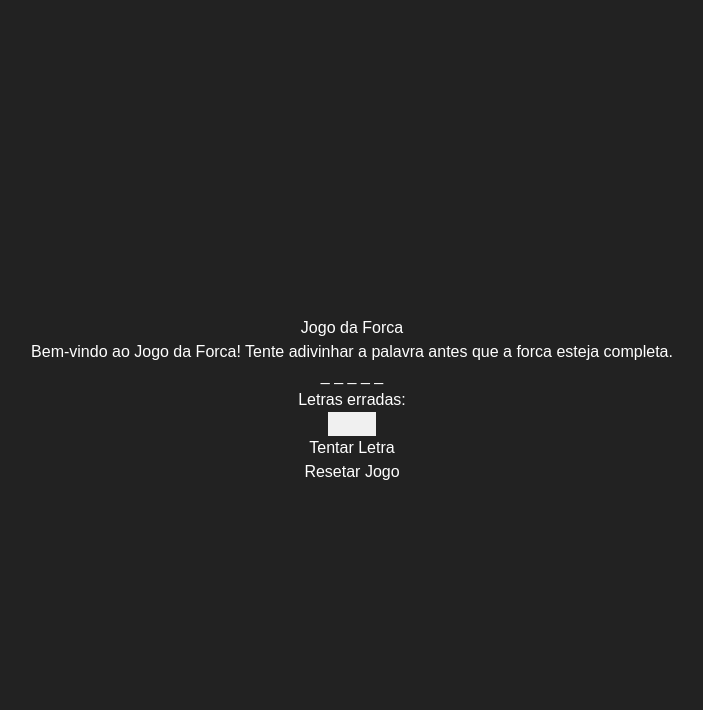
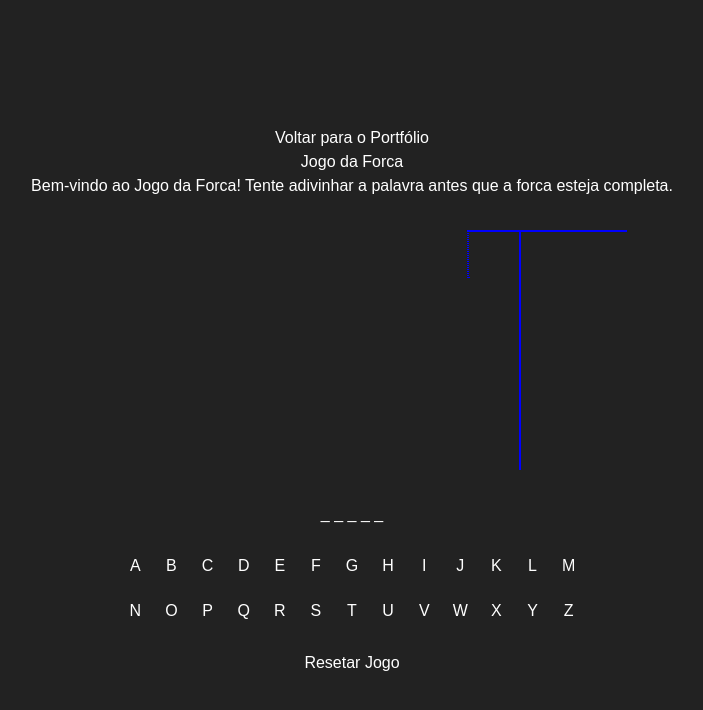
Before and after one commit to Guithentges/meu-site, a Next.js app: page /jogo_forca in a window 1280 px wide. Shown: the top 710 px of the page, without its empty margins (288-991 px from the left). Built offline with nearby package versions, Linux system fonts and the light colour scheme.

Commit message:
funcionalidades-finalizadas-JF

```diff
--- a/app/globals.css
+++ b/app/globals.css
@@ -231,6 +231,7 @@ header{
     padding-block: 5%;
   }
   .proj{
+    position: relative;
     width: 100%;
     padding-top: 4rem;
     padding-bottom: 2rem;
@@ -238,7 +239,8 @@ header{
     border: 2px solid var(--terciary-color);
     border-radius: 5px;
     transition: all 500ms ease;
-    object-fit: contain
+    object-fit: contain;
+    overflow: hidden;
   }
   .proj:hover{
     display: flex;
@@ -247,6 +249,9 @@ header{
     transform: translateY(-15px);
   }
   .proj-text{
+    position: absolute;
+    top: 0;
+    left: 0;
     display: none;
     opacity: 0;
     transition: opacity 0.5s ease;
@@ -256,18 +261,16 @@ header{
     opacity: 0.1;
   }
   .proj:hover .proj-text {
-    position: absolute;
-    width: 78.2%;
-    height: 60%;
-    top: 4rem;
+    width: 100%;
+    height: 100%;
     outline: 2px solid var(--scondary-color);
     text-align: center;
     align-items: center;
     justify-content: center;
     display: flex;
     font-size: 1rem;
-    padding-inline: 1rem;
     opacity: 1;
+    padding: 1.5rem;
   }
   .project-img{
     object-fit: contain;
@@ -404,3 +407,117 @@ header{
     width: 3rem;
     color: #222;
   }
+.mensagem {
+    margin-top: 1rem;
+    font-size: 1.2rem;
+    color: var(--terciary-color);
+  }
+.teclado {
+  display: grid;
+  grid-template-columns: repeat(13, 1fr);
+  gap: 5px;
+  max-width: 500px;
+  margin: 20px auto;
+}
+
+.tecla {
+  padding: 8px;
+  font-size: 16px;
+  cursor: pointer;
+}
+
+.tecla.desativada {
+  background: #ccc;
+  color: #666;
+  cursor: not-allowed;
+  opacity: 0.5;
+}
+.forca{
+  position: relative;
+  width: 35%;
+  height: fit-content;
+  display: flex;
+  justify-content: center;
+  align-items: center;
+  margin-block: 2rem;
+  margin-left: 6rem;
+}
+.poste{
+  width: 1px;
+  height: 15rem;
+  border: 1px solid blue;
+  margin-left: 15rem;
+}
+.barra-horizontal{
+  position: absolute;
+  width: 10rem;
+  height: 1px;
+  border: 1px solid blue;
+  top: 0px;
+  left: 17.5rem;
+}
+.corda{
+  position: absolute;
+  width: 1px;
+  height: 3rem;
+  border: 1px dotted blue;
+  top: 0px;
+  left: 17.5rem;
+}
+.cabeca{
+  position: absolute;
+  width: 3rem;
+  height: 3rem;
+  border: 1px solid blue;
+  border-radius: 50%;
+  top: 3rem;
+  left: 16rem;
+}
+.corpo{
+  position: absolute;
+  width: 1px;
+  height: 5rem;
+  border: 1px solid blue;
+  top: 6rem;
+  left: 17.5rem;
+}
+.braco-esquerdo{
+  position: absolute;
+  width: 1px;
+  height: 4rem;
+  border: 1px solid blue;
+  top: 7rem;
+  left: 17.5rem;
+  transform: rotate(-45deg);
+  transform-origin: top;
+}
+.braco-direito{
+  position: absolute;
+  width: 1px;
+  height: 4rem;
+  border: 1px solid blue;
+  top: 7rem;
+  left: 17.5rem;
+  transform: rotate(45deg);
+  transform-origin: top;
+}
+.perna-esquerda{
+  position: absolute;
+  width: 1px;
+  height: 4rem;
+  border: 1px solid blue;
+  top: 11rem;
+  left: 17.5rem;
+  transform: rotate(-30deg);
+  transform-origin: top;
+}
+.perna-direita{
+  position: absolute;
+  width: 1px;
+  height: 4rem;
+  border: 1px solid blue;
+  top: 11rem;
+  left: 17.5rem;
+  transform: rotate(30deg);
+  transform-origin: top;
+}
--- a/app/jogo_forca/page.js
+++ b/app/jogo_forca/page.js
@@ -1,11 +1,8 @@
 "use client";
-import { useState } from "react";
+import { useState, useEffect, useRef } from "react";
 
-let palavras = ["React", "Next", "Programacao", "Web", "Mobile"]; //Lembrar de colocar as 30 palavras
-
-function reset() {
-  window.location.reload();
-}
+const palavras = ["REACT", "NEXT", "PROGRAMACAO", "WEB", "MOBILE"];
+const alfabeto = "ABCDEFGHIJKLMNOPQRSTUVWXYZ".split("");
 
 function numeroAleatorio(min, max) {
   return Math.floor(Math.random() * (max - min + 1)) + min;
@@ -15,31 +12,51 @@ export default function JogoForca() {
   const [palavra] = useState(
     palavras[numeroAleatorio(0, palavras.length - 1)].toUpperCase()
   );
-  const [letra, setLetra] = useState("");
   const [acertos, setAcertos] = useState([]);
   const [erros, setErros] = useState([]);
+  const [resultado, setResultado] = useState("");
 
-  function tentar() {
-    if (!letra) return;
+  const acertosRef = useRef(acertos);
+  const errosRef = useRef(erros);
+  const resultadoRef = useRef(resultado);
 
-    const letraMaiuscula = letra.toUpperCase();
-    if (!acertos.includes(letraMaiuscula) && palavra.includes(letraMaiuscula)) {
-      setAcertos([...acertos, letraMaiuscula]);
-      alert("Acertou!");
+  useEffect(() => { acertosRef.current = acertos; }, [acertos]);
+  useEffect(() => { errosRef.current = erros; }, [erros]);
+  useEffect(() => { resultadoRef.current = resultado; }, [resultado]);
+
+
+  function processLetter(letter) {
+    if (resultadoRef.current) return;
+    if (acertosRef.current.includes(letter) || errosRef.current.includes(letter)) return;
+
+    if (palavra.includes(letter)) {
+      setAcertos(prev => {
+        if (prev.includes(letter)) return prev;
+        const novos = [...prev, letter];
+        const venceu = palavra.split("").every(l => novos.includes(l));
+        if (venceu) setResultado(`Parabéns, você acertou a palavra: ${palavra}`);
+        return novos;
+      });
+    } else {
+      setErros(prev => {
+        if (prev.includes(letter)) return prev;
+        const novos = [...prev, letter];
+        if (novos.length >= 6) setResultado(`Você perdeu! A palavra era: ${palavra}`);
+        return novos;
+      });
     }
-    else{
-      setErros([...erros, letraMaiuscula]);
-      if(erros.length + 1 >= 6){
-        alert(`Você perdeu! A palavra era: ${palavra}`);
-        reset();
+  }
+
+  useEffect(() => {
+    function handleKeydown(e) {
+      const tecla = e.key.toUpperCase();
+      if (/^[A-Z]$/.test(tecla)) {
+        processLetter(tecla);
       }
     }
-
-    setLetra("");
-    if(acertos.length + 1 === palavra.length){
-        reset();
-      }
-  }
+    window.addEventListener("keydown", handleKeydown);
+    return () => window.removeEventListener("keydown", handleKeydown);
+  }, []);
 
   function mostrarPalavra() {
     return palavra
@@ -48,29 +65,51 @@ export default function JogoForca() {
       .join(" ");
   }
 
+  function reset() {
+    window.location.reload();
+  }
+
   return (
     <div className="jogo-forca-container">
+      <div><a href="./">Voltar para o Portfólio</a></div>
       <h1>Jogo da Forca</h1>
-      <p>
-        Bem-vindo ao Jogo da Forca! Tente adivinhar a palavra antes que a forca
-        esteja completa.
-      </p>
+      <p>Bem-vindo ao Jogo da Forca! Tente adivinhar a palavra antes que a forca esteja completa.</p>
+      <div className="forca">
+        <div className="poste"></div>
+        <div className="barra-horizontal"></div>
+        <div className="corda"></div>
+        <div className="boneco">
+          { erros.length > 0 &&(<div className="cabeca"></div>)}
+          { erros.length > 1 &&(<div className="corpo"></div>)}
+          { erros.length > 2 &&(<div className="braco-esquerdo"></div>)}
+          { erros.length > 3 &&(<div className="braco-direito"></div>)}
+          { erros.length > 4 &&(<div className="perna-esquerda"></div>)}
+          { erros.length > 5 &&(<div className="perna-direita"></div>)}
+        </div>
+      </div>
+      <div className="palavra-chave">{mostrarPalavra()}</div>
+      {erros.length != 0 && (<div className="erros">Letras erradas: {erros.join(", ")}</div>)}
 
-      <div className="palavra-chave">{mostrarPalavra()}</div>
-      <div className="erros">Letras erradas: {erros.join(", ")}</div>
-      <input
-        type="text"
-        maxLength="1"
-        value={letra}
-        onChange={(e) => {
-          const valor = e.target.value.toUpperCase();
-          if (/^[A-Z]$/.test(valor) || valor === "") {
-            setLetra(valor);
-          }
-        }}
-        className="letra-input"
-      />
-      <button onClick={tentar}>Tentar Letra</button>
+      {!resultado && (
+        <div className="teclado">
+          {alfabeto.map((l) => {
+            const jaTentada = acertos.includes(l) || erros.includes(l);
+            return (
+              <button
+                key={l}
+                onClick={() => processLetter(l)}
+                disabled={jaTentada}
+                className={`tecla ${jaTentada ? "desativada" : ""}`}
+              >
+                {l}
+              </button>
+            );
+          })}
+        </div>
+      )}
+
+      {resultado && <div className="mensagem">{resultado}</div>}
+
       <button onClick={reset}>Resetar Jogo</button>
     </div>
   );
```
